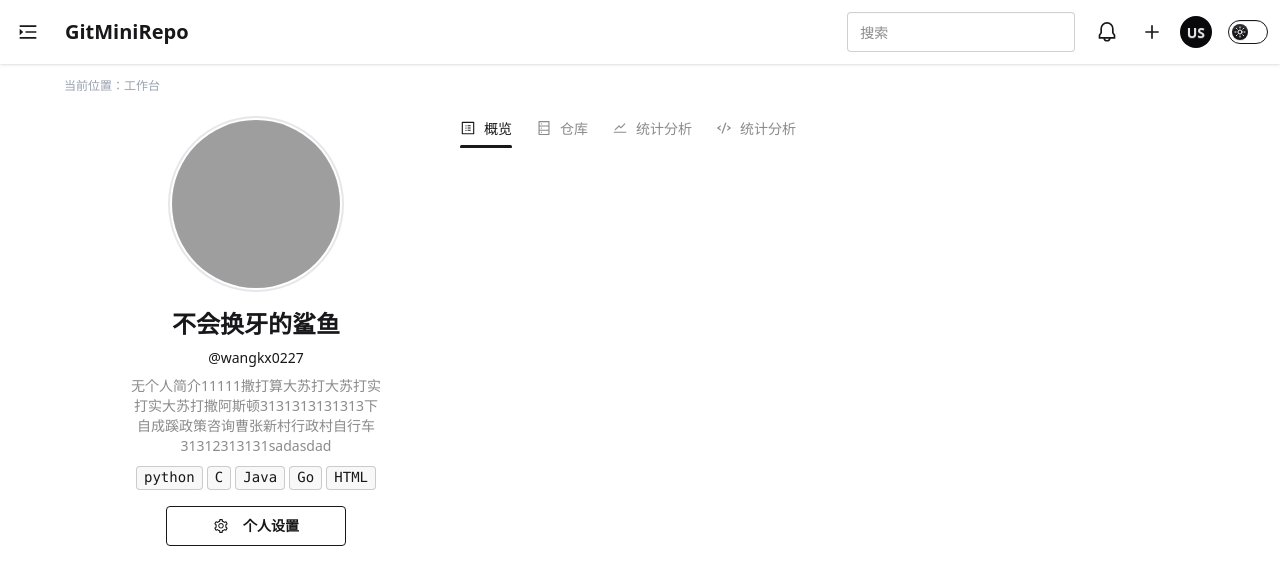
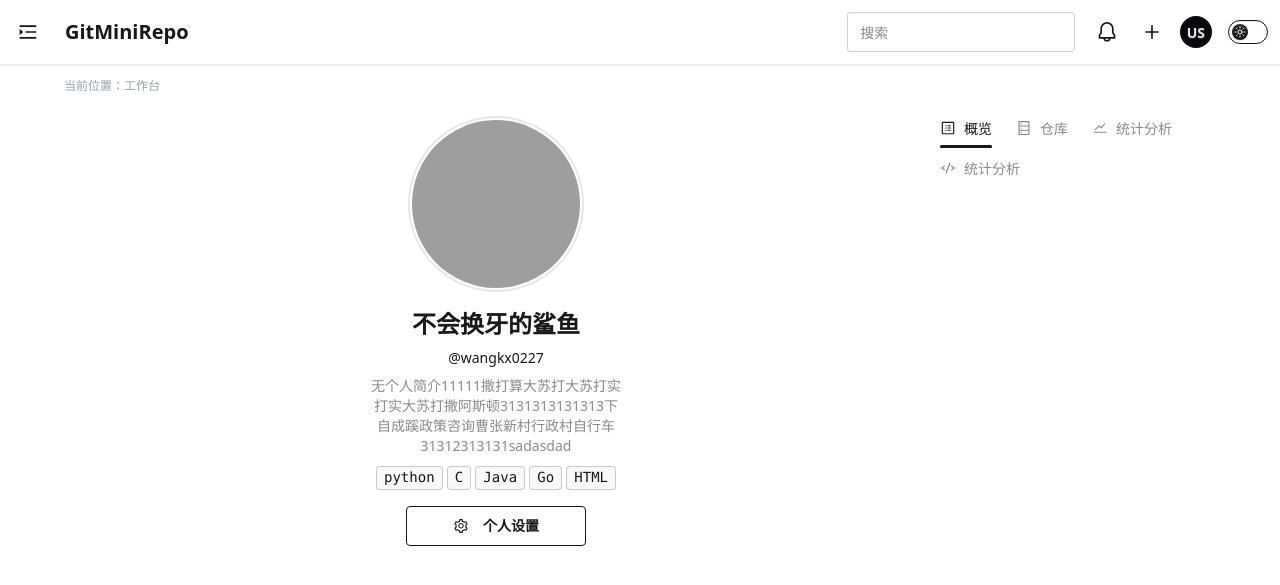
Before and after one commit to wangkx0227/MiniRepo, a Python web app: template blueprints/dashboard/templates/dashboard/workbenches_new.html in a window 1280 px wide. Shown: the top 585 px of the page. Run offline with Jinja, Linux system fonts and the light colour scheme; the template is opened without the code that fills it, so the values that code supplies are empty; some libraries are stand-ins or nearby versions; grey boxes are pictures that could not be loaded.

Commit message:
更新概览样式

```diff
--- a/blueprints/dashboard/templates/dashboard/workbenches_new.html
+++ b/blueprints/dashboard/templates/dashboard/workbenches_new.html
@@ -10,7 +10,7 @@
 <!--主体内容-->
 {% block main %}
 <div class="content flex h-full ">
-    <div class="w-1/3 h-full">
+    <div class="w-4/1 h-full">
         <!--个人头像显示-->
         <div class="avatar avatar-placeholder w-full">
             <div class="w-42  ring-2 ring-offset-2 rounded-full ring-gray-200  my-3 m-auto cursor-pointer ">
@@ -52,7 +52,7 @@
         </div>
     </div>
     <!-- tab切换 -->
-    <div class="w-2/3  h-full">
+    <div class="w-4/3  h-full">
         <div class="tabs tabs-border">
             <label class="tab">
                 <input type="radio" name="workbenchesTab" checked="checked" id="overview"/>
@@ -68,27 +68,25 @@
                 <s2-icon name="workbenches_repository"></s2-icon>
                 <span>仓库</span>
             </label>
-            <div class="tab-content bg-base-100 py-2"">
+            <div class="tab-content bg-base-100 py-2">
                 {% block repository %}
                 {% endblock repository %}
             </div>
-
             <label class="tab">
                 <input type="radio" name="workbenchesTab" id="analysis"/>
                 <s2-icon name="workbenches_analysis"></s2-icon>
                 <span>统计分析</span>
             </label>
-            <div class="tab-content bg-base-100 py-2"">（展示更详细的活跃度、代码量、周/月报等。）
+            <div class="tab-content bg-base-100 py-2">（展示更详细的活跃度、代码量、周/月报等。）
                 {% block analysis %}
                 {% endblock analysis %}
             </div>
-
             <label class="tab">
                 <input type="radio" name="workbenchesTab" id="snippet"/>
                 <s2-icon name="workbenches_snippet"></s2-icon>
                 <span>统计分析</span>
             </label>
-            <div class="tab-content bg-base-100 py-2"">存放个人常用代码片段、开发备忘
+            <div class="tab-content bg-base-100 py-2">存放个人常用代码片段、开发备忘
                 {% block snippet %}
                 {% endblock snippet %}
             </div>
```
